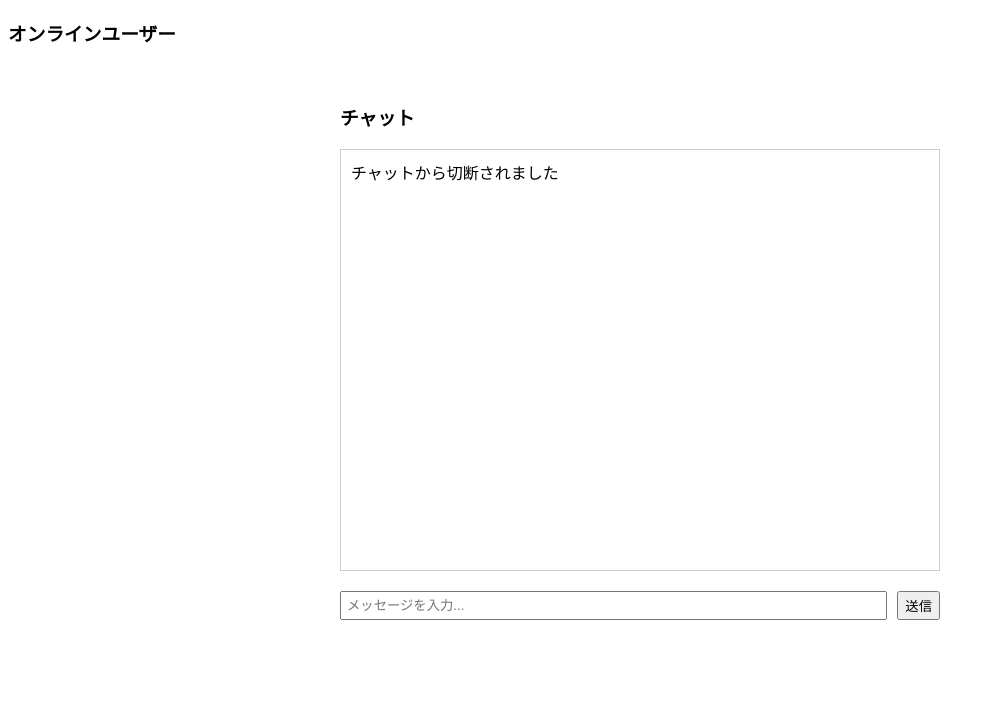
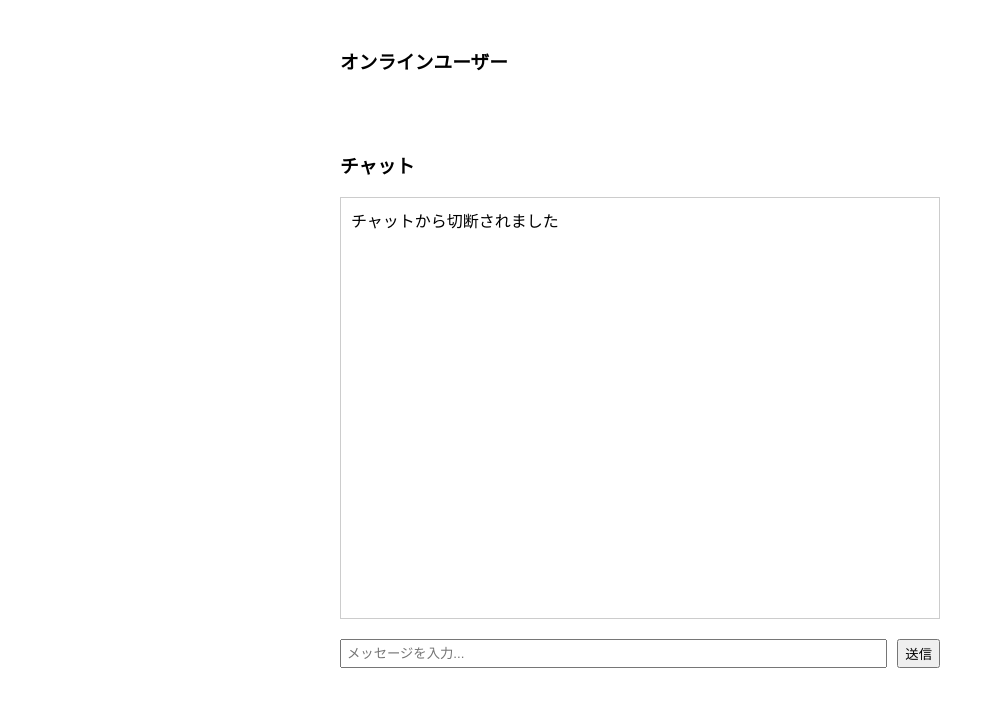
Before and after one commit to MizukiShigi/go-chat, a plain HTML site: page web/static/index.html in a window 1280 px wide. Shown: the whole page, without its empty margins (0-993 px from the left). Drawn offline with Linux system fonts and the light colour scheme.

Commit message:
fix: 軽微な修正

```diff
--- a/web/static/index.html
+++ b/web/static/index.html
@@ -3,7 +3,7 @@
 <head>
     <title>シンプルチャット</title>
     <style>
-        #chat-container {
+        #online-users, #chat-container {
             width: 600px;
             margin: 0 auto;
             padding: 20px;
```
